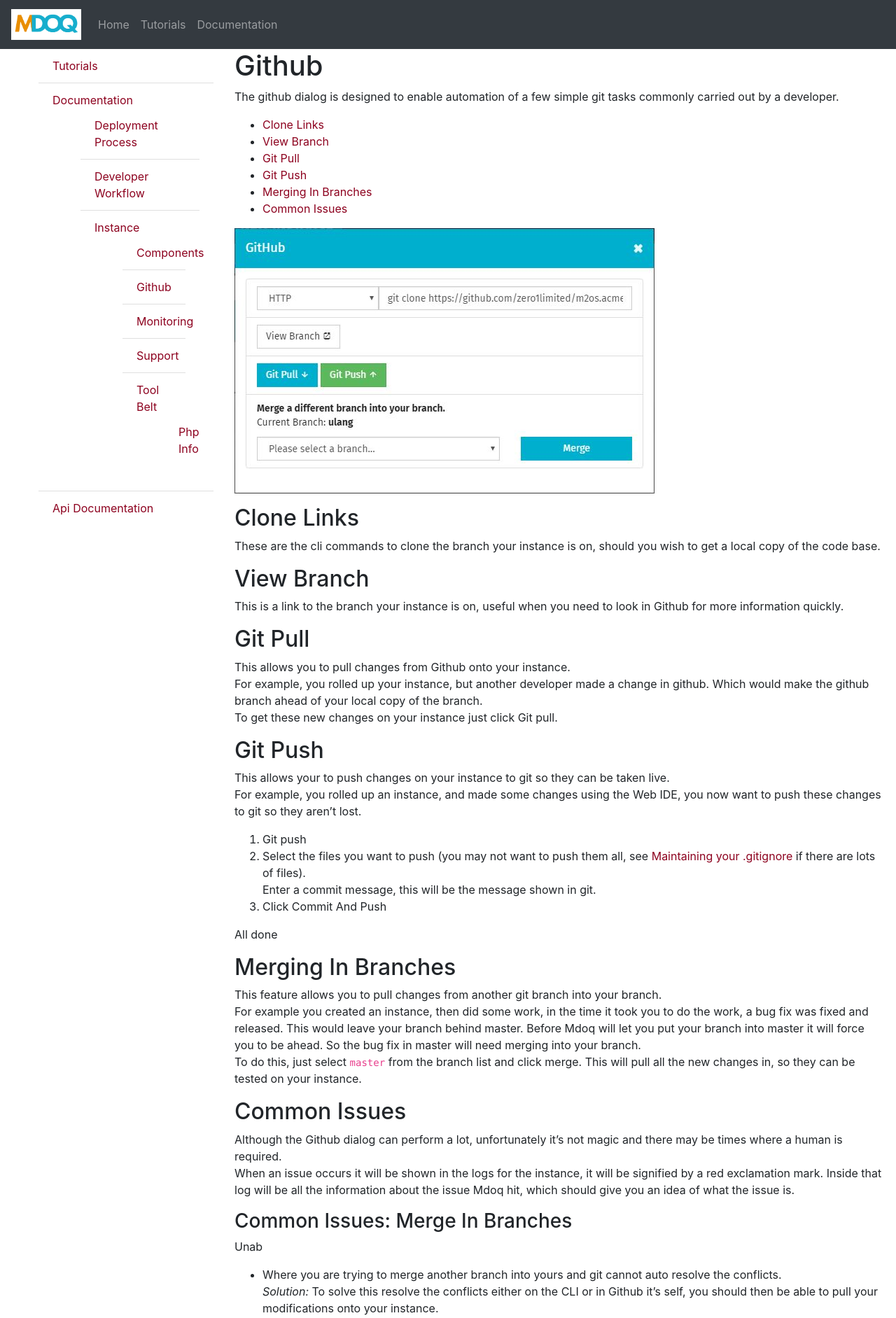
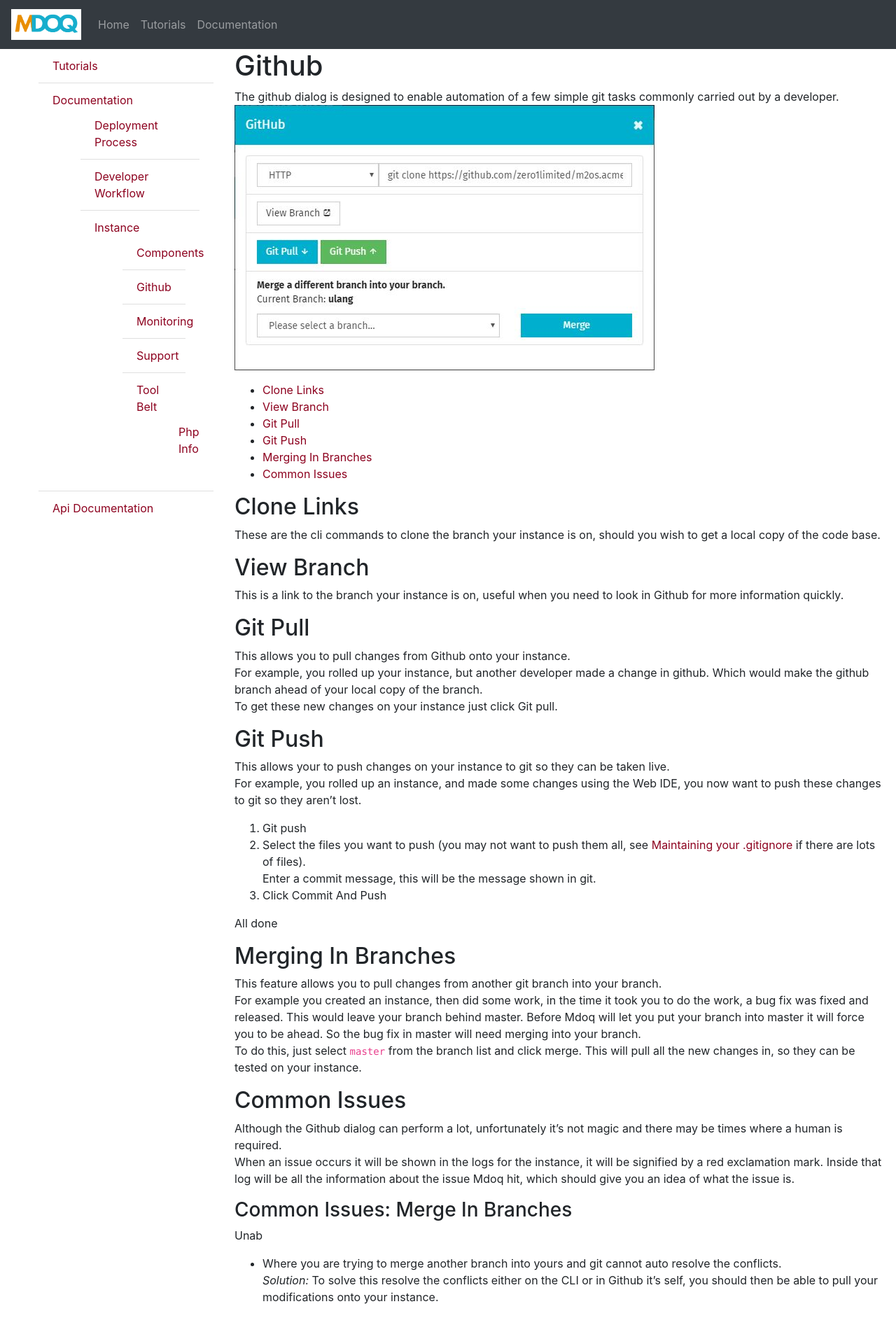
Before and after one commit to zero1limited/mdoq-docs, a Jekyll site: the page built from docs/documentation/instance/github.md, in a window 1280 px wide. Shown: the top 1883 px of the page at 70% size. Built offline with Jekyll 4.4.1, drawn with Linux system fonts in a browser that asks for light colours; nearby versions of some CDN libraries.

Commit message:
github docs

```diff
--- a/docs/documentation/instance/github.md
+++ b/docs/documentation/instance/github.md
@@ -8,6 +8,7 @@ section: instance
 # {{ page.title }}
 
 The github dialog is designed to enable automation of a few simple git tasks commonly carried out by a developer.
+<img src="/assets/img/github_dialog.jpg" alt="Mdoq Github Dialog" />
 
 - [Clone Links](#clone-links)
 - [View Branch](#view-branch)
@@ -15,8 +16,6 @@ The github dialog is designed to enable automation of a few simple git tasks com
 - [Git Push](#git-push)
 - [Merging In Branches](#merging-in-branches)
 - [Common Issues](#common-issues)
-
-<img src="/assets/img/github_dialog.jpg" alt="Mdoq Github Dialog" />
 
 ## Clone Links
 These are the cli commands to clone the branch your instance is on, should you wish to get a local copy of the code base.
```
